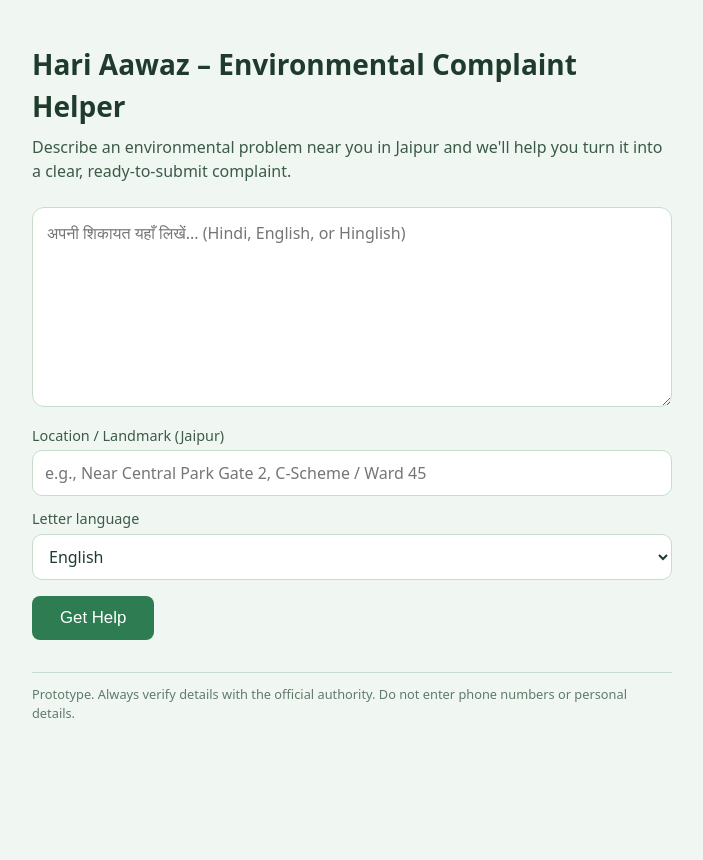
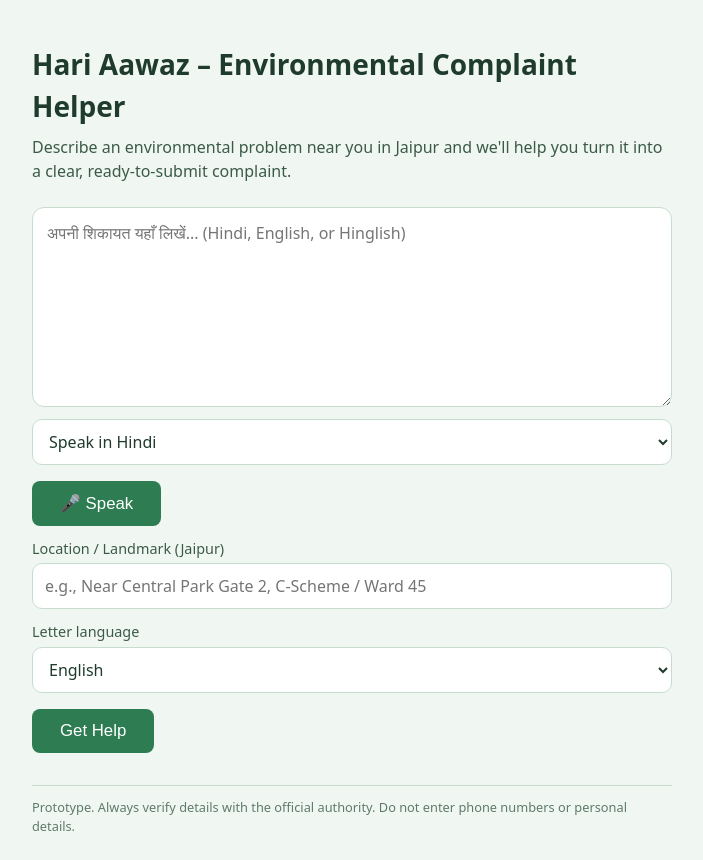
Before and after one commit to AkshitaTejwani/Hari-Aawaz, a plain HTML site: page frontend/index.html in a window 1280 px wide. Shown: the whole page, without its empty margins (288-991 px from the left). Before the commit the page ends 800 px from the top, so only its background shows below. Drawn offline with Linux system fonts and the light colour scheme.

Commit message:
Update index.html

```diff
--- a/frontend/index.html
+++ b/frontend/index.html
@@ -28,8 +28,17 @@
 
     <!-- Large text box: type the complaint in Hindi, English, or Hinglish -->
     <textarea
+      id="complaint-input"
       placeholder="अपनी शिकायत यहाँ लिखें... (Hindi, English, or Hinglish)"
       aria-label="Complaint text"></textarea>
+
+    <div style="margin:6px 0 12px;">
+      <select id="micLang" aria-label="Speech language">
+        <option value="hi-IN">Speak in Hindi</option>
+        <option value="en-IN">Speak in English</option>
+      </select>
+      <button type="button" id="micBtn">🎤 Speak</button>
+    </div>
 
     <label for="location-input">Location / Landmark (Jaipur)</label>
     <input type="text" id="location-input" placeholder="e.g., Near Central Park Gate 2, C-Scheme / Ward 45" />
```
